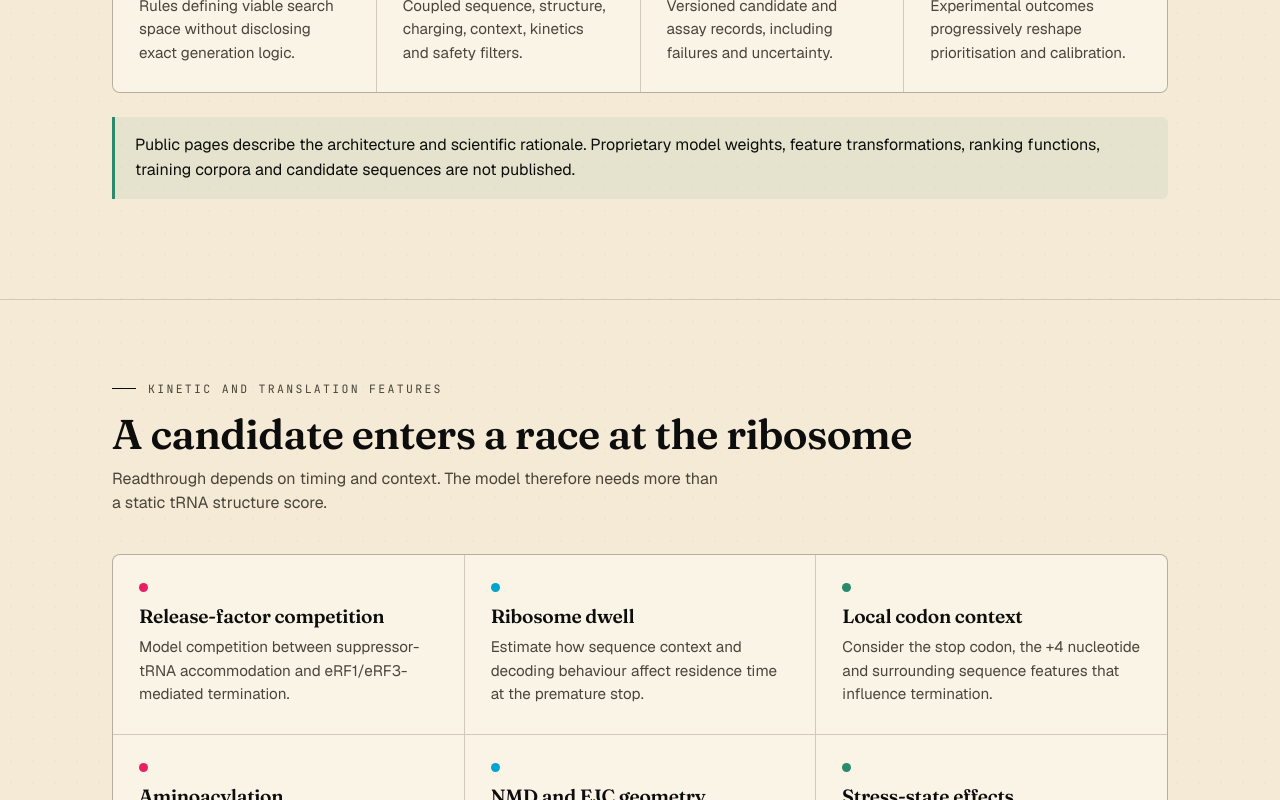
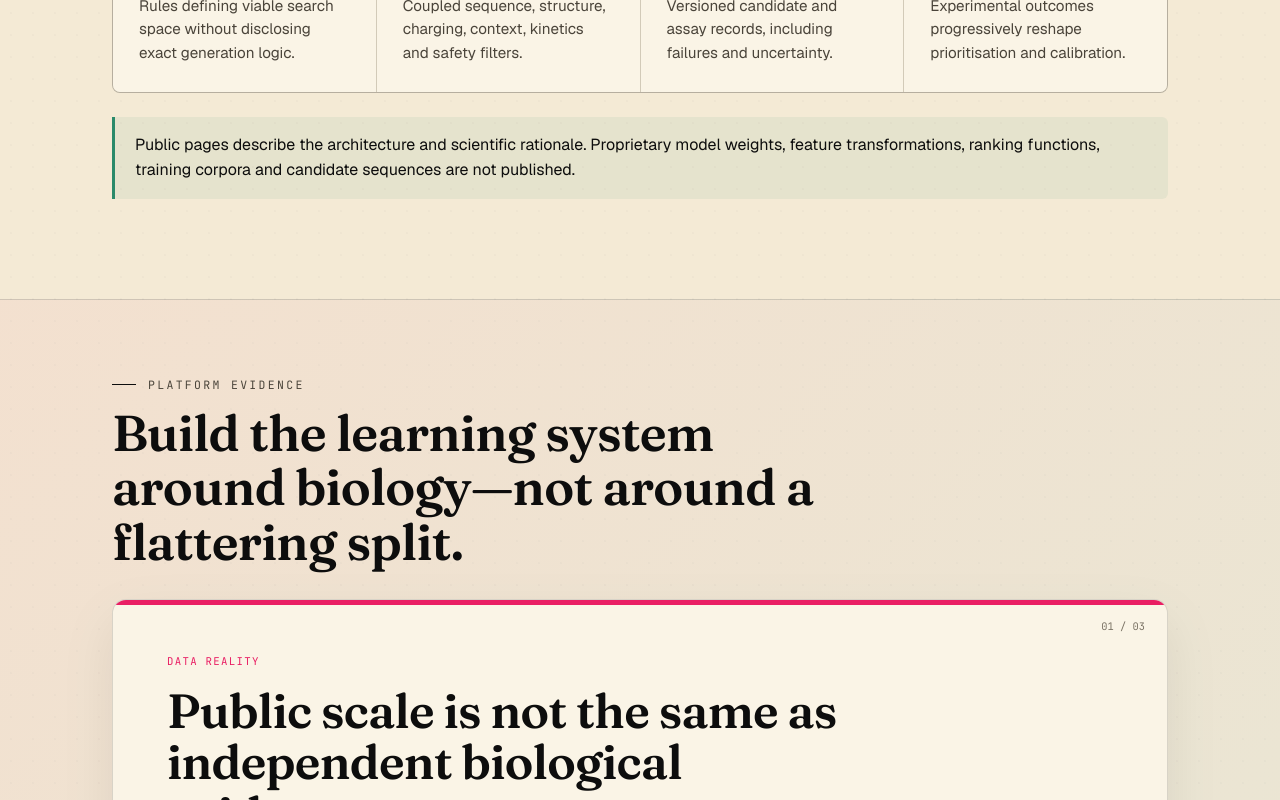
Before and after one commit to transloka786/trasnloka-website, a Next.js app: page /platform in a window 1280 px wide. Shown: the part 2000-2800 px from the top of the page. Built offline with nearby package versions, Linux system fonts and the light colour scheme.

Commit message:
Add platform data-integrity evidence module

```diff
--- a/src/app/platform/page.tsx
+++ b/src/app/platform/page.tsx
@@ -1,6 +1,7 @@
 import type { Metadata } from 'next';
 import Link from 'next/link';
 import Reveal from '@/components/Reveal';
+import { PlatformEvidence } from '@/components/EvidenceModules';
 
 export const metadata: Metadata = {
   title: 'Platform',
@@ -64,6 +65,8 @@ export default function PlatformPage() {
         <Reveal delay={0.12}><div className="callout" style={{ marginTop: 24 }}>Public pages describe the architecture and scientific rationale. Proprietary model weights, feature transformations, ranking functions, training corpora and candidate sequences are not published.</div></Reveal>
       </div></section>
 
+      <PlatformEvidence />
+
       <section><div className="wrap">
         <Reveal><div className="sec-head"><div className="eyebrow">Kinetic and translation features</div><h2 className="h2">A candidate enters a race at the ribosome</h2><p>Readthrough depends on timing and context. The model therefore needs more than a static tRNA structure score.</p></div></Reveal>
         <div className="grid cols-3">{KINETICS.map(([title, text], i) => <Reveal key={title} delay={(i % 3) * 0.05}><article className="cell" style={{ height: '100%' }}><div style={{ width: 9, height: 9, borderRadius: '50%', background: i % 3 === 0 ? 'var(--magenta)' : i % 3 === 1 ? 'var(--cyan)' : 'var(--forest)', marginBottom: 14 }} /><h3>{title}</h3><p>{text}</p></article></Reveal>)}</div>
```
